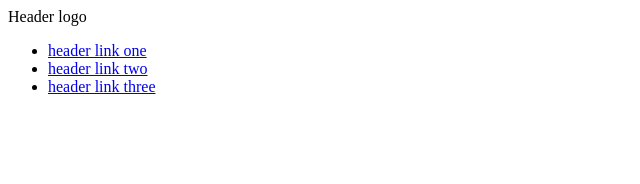
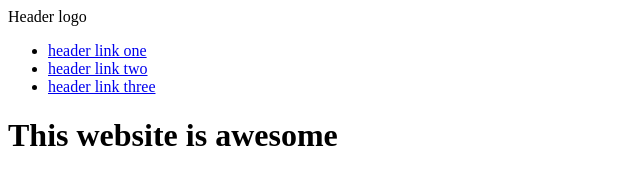
Before and after one commit to tnail45/landing-page, a plain HTML site: page index.html in a window 1280 px wide. Shown: the whole page, without its empty margins (0-640 px from the left). Drawn offline with Linux system fonts and the light colour scheme.

Commit message:
Add header 1

```diff
--- a/index.html
+++ b/index.html
@@ -16,5 +16,7 @@
                 <li><a href="#">header link three</a></li>
             </ul>
         </div>
+        <h1>This website is awesome</h1>
     </div>
+</body>
 </html>
```
